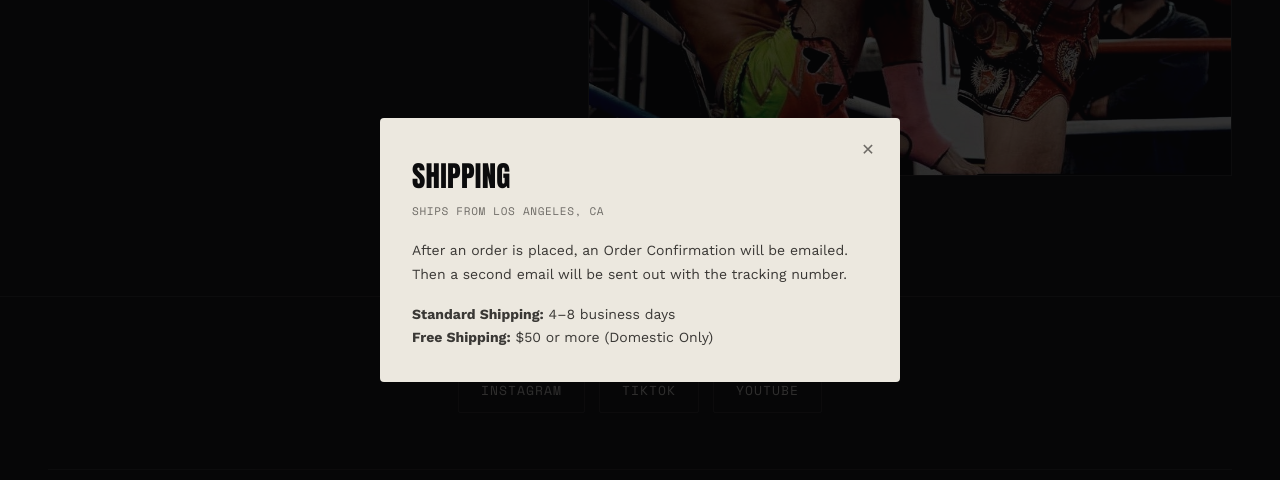
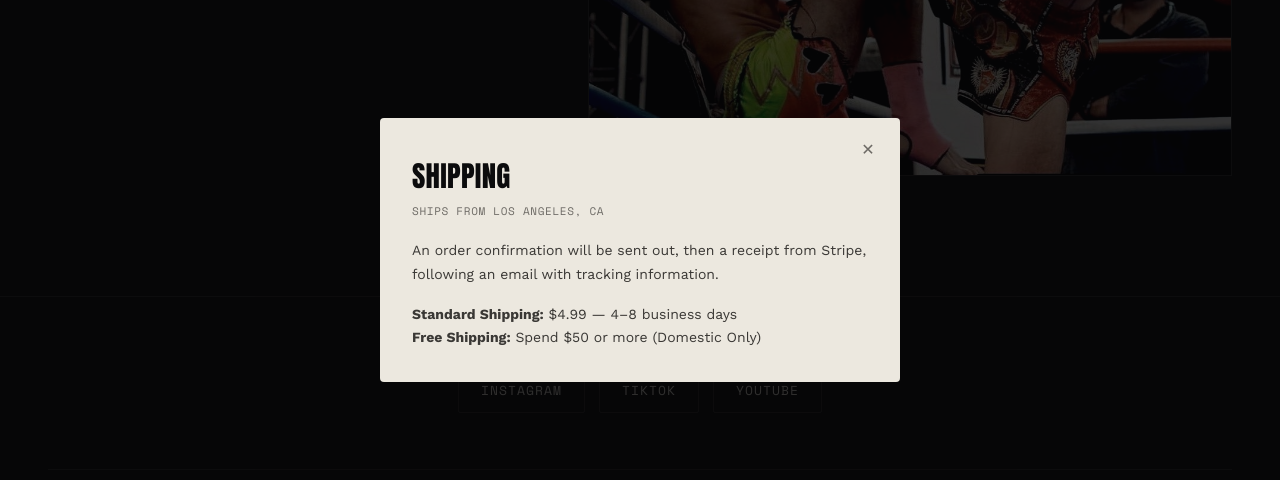
Before and after one commit to travizty78/free-headkicks-site, a website: page index.html in a window 1280 px wide. Both pictures are taken after a click on the button "SHIPPING". Shown: the part 3321-3801 px from the top of the page. Drawn offline with nearby package versions, Linux system fonts and the light colour scheme.

Commit message:
Update shipping and exchange policy text in index.html

```diff
--- a/index.html
+++ b/index.html
@@ -1079,8 +1079,8 @@
         <h3 id="shippingTitle">Shipping</h3>
         <div class="modal-sub mono">Ships from Los Angeles, CA</div>
       </div>
-      <p class="policy-text">After an order is placed, an Order Confirmation will be emailed. Then a second email will be sent out with the tracking number.</p>
-      <p class="policy-text"><strong>Standard Shipping:</strong> 4–8 business days<br><strong>Free Shipping:</strong> $50 or more (Domestic Only)</p>
+      <p class="policy-text">An order confirmation will be sent out, then a receipt from Stripe, following an email with tracking information.</p>
+      <p class="policy-text"><strong>Standard Shipping:</strong> $4.99 &mdash; 4&ndash;8 business days<br><strong>Free Shipping:</strong> Spend $50 or more (Domestic Only)</p>
     </div>
   </div>
 
@@ -1103,7 +1103,7 @@
       <div class="modal-header">
         <h3 id="exchangeTitle">Exchange</h3>
       </div>
-      <p class="policy-text">Exchanges will only be granted within 30 days and must be in original packaging.</p>
+      <p class="policy-text">Exchanges will only be granted within 30 days of purchase date and must be in original packaging.</p>
       <p class="policy-text">Email <strong>info@pivotecom.com</strong> for refunds &amp; exchanges.</p>
     </div>
   </div>
```
